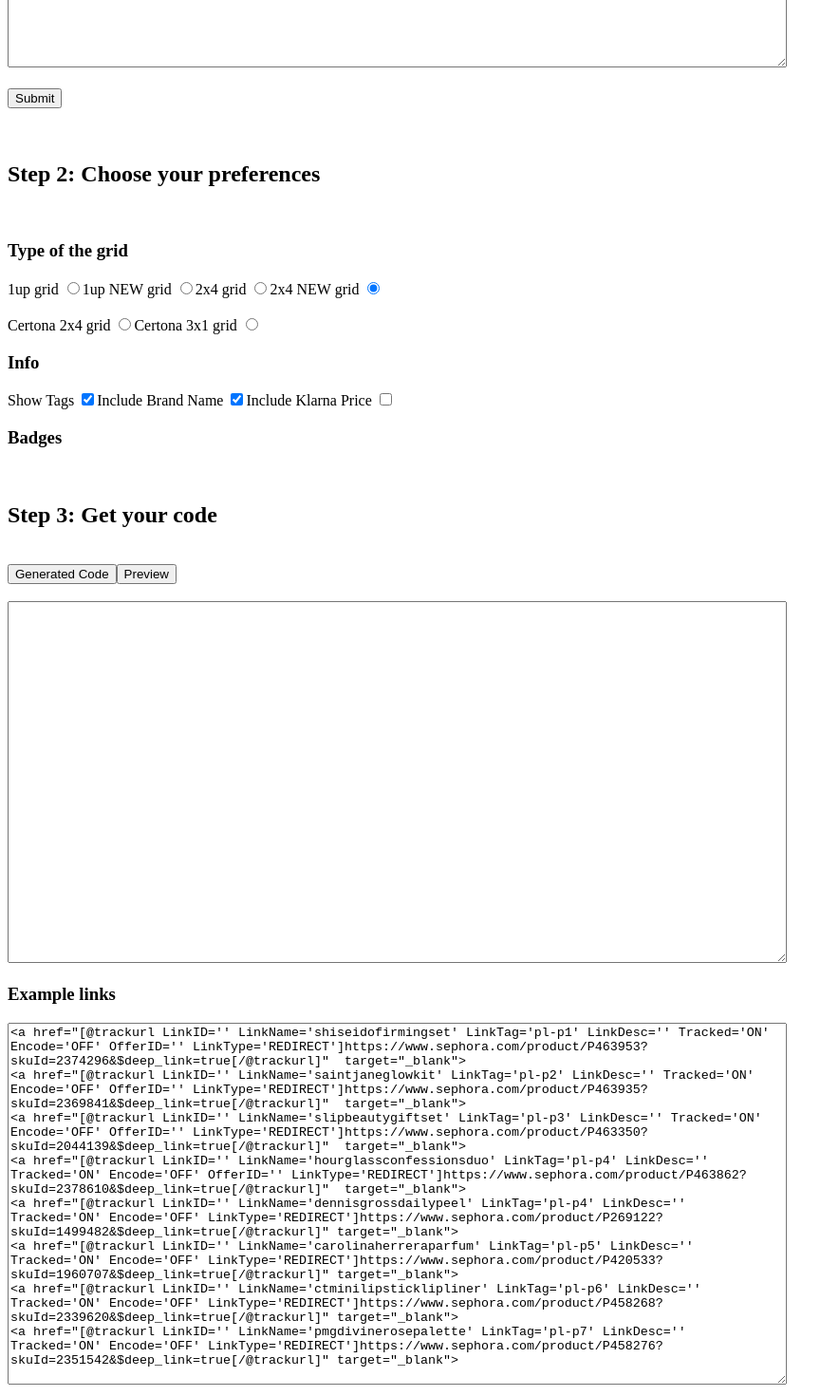
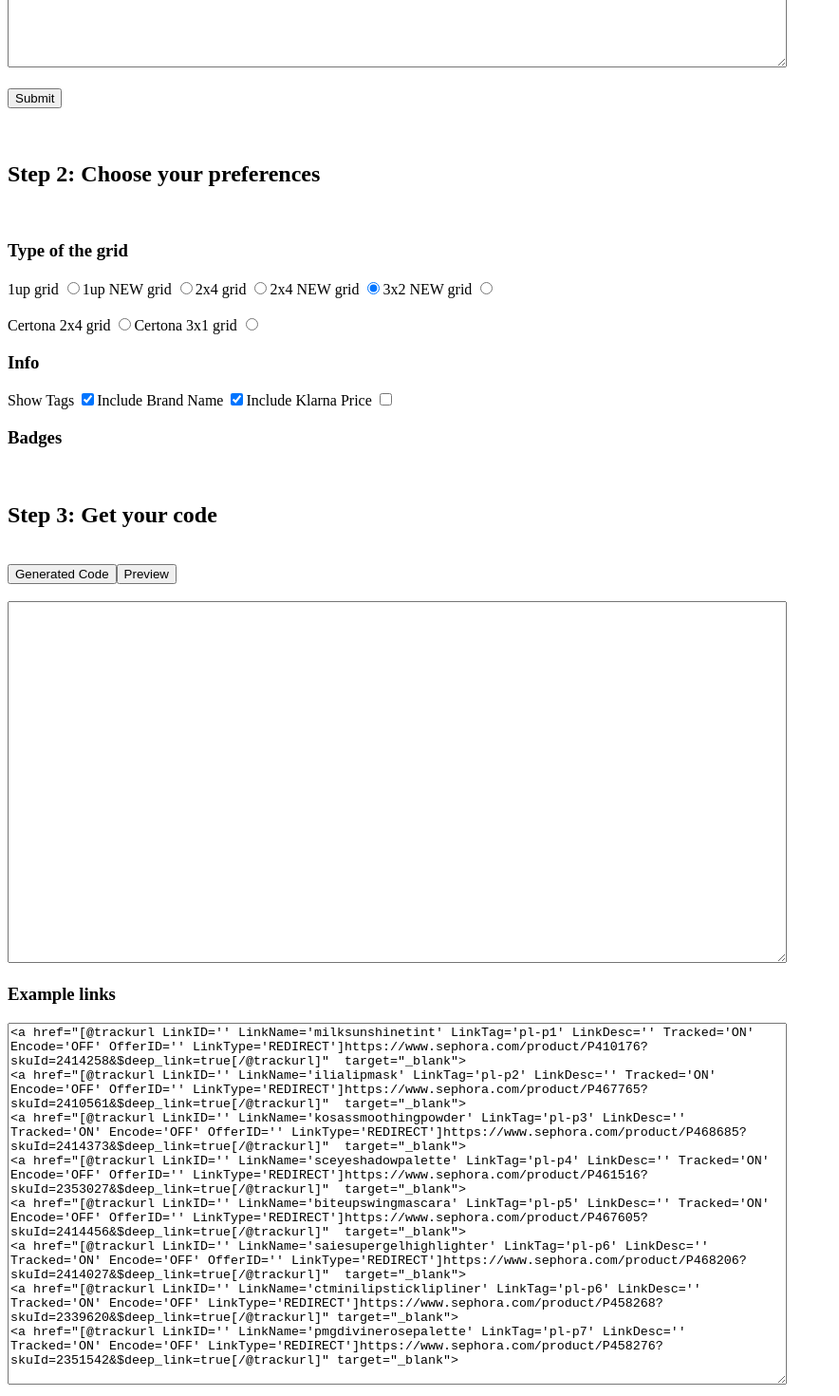
Before and after one commit to rvrita/gridgenerator-react, a React app: page / in a window 1280 px wide. Shown: the part 693-2163 px from the top of the page at 95% size, without its empty margins (0-884 px from the left). Built offline with nearby package versions, Linux system fonts and the light colour scheme; the HTML template or start-up script is replaced by a standard one.

Commit message:
Add 3x2 template

```diff
--- a/client/src/components/App.jsx
+++ b/client/src/components/App.jsx
@@ -7,6 +7,7 @@ import template1up from '../../../templates/template1up';
 import template1upnew from '../../../templates/template1up-new';
 import template2x4 from '../../../templates/template2x4';
 import template2x4new from '../../../templates/template2x4-new';
+import template3x2new from '../../../templates/template3x2-new';
 import templatec2x4 from '../../../templates/templateC2x4';
 import templatec3x1 from '../../../templates/templateC3x1';
 
@@ -178,6 +179,8 @@ class App extends React.Component {
       productsHtml = template2x4(products, showTags, showBrand, showKlarna).replace(/\n\s+\n/g, '\n');
     } else if (products.length > 0 && gridType === 'twobyfournew') {
       productsHtml = template2x4new(products, showTags, showBrand, showKlarna).replace(/\n\s+\n/g, '\n');
+    } else if (products.length > 0 && gridType === 'threebytwonew') {
+      productsHtml = template3x2new(products, showTags, showBrand, showKlarna).replace(/\n\s+\n/g, '\n');
     } else if (gridType === 'ctwobyfour') {
       productsHtml = templatec2x4(certonaTag).replace(/\n\s+\n/g, '\n');
     } else if (gridType === 'cthreebyone') {
@@ -255,6 +258,15 @@ class App extends React.Component {
               grid
               {' '}
               <input type="radio" id="twobyfournew" name="gridType" value="twobyfournew" onChange={this.handleInputChange} checked={gridType === 'twobyfournew'} />
+            </label>
+            <label htmlFor="threebytwonew">
+              3x2
+              {' '}
+              <span className="newtag">NEW</span>
+              {' '}
+              grid
+              {' '}
+              <input type="radio" id="threebytwonew" name="gridType" value="threebytwonew" onChange={this.handleInputChange} checked={gridType === 'threebytwonew'} />
             </label>
             <br />
             <br />
@@ -352,12 +364,12 @@ class App extends React.Component {
               name="links"
               rows="25"
               cols="100"
-              defaultValue={`<a href="[@trackurl LinkID='' LinkName='shiseidofirmingset' LinkTag='pl-p1' LinkDesc='' Tracked='ON' Encode='OFF' OfferID='' LinkType='REDIRECT']https://www.sephora.com/product/P463953?skuId=2374296&$deep_link=true[/@trackurl]"  target="_blank">
-<a href="[@trackurl LinkID='' LinkName='saintjaneglowkit' LinkTag='pl-p2' LinkDesc='' Tracked='ON' Encode='OFF' OfferID='' LinkType='REDIRECT']https://www.sephora.com/product/P463935?skuId=2369841&$deep_link=true[/@trackurl]"  target="_blank">
-<a href="[@trackurl LinkID='' LinkName='slipbeautygiftset' LinkTag='pl-p3' LinkDesc='' Tracked='ON' Encode='OFF' OfferID='' LinkType='REDIRECT']https://www.sephora.com/product/P463350?skuId=2044139&$deep_link=true[/@trackurl]"  target="_blank">
-<a href="[@trackurl LinkID='' LinkName='hourglassconfessionsduo' LinkTag='pl-p4' LinkDesc='' Tracked='ON' Encode='OFF' OfferID='' LinkType='REDIRECT']https://www.sephora.com/product/P463862?skuId=2378610&$deep_link=true[/@trackurl]"  target="_blank">
-<a href="[@trackurl LinkID='' LinkName='dennisgrossdailypeel' LinkTag='pl-p4' LinkDesc='' Tracked='ON' Encode='OFF' LinkType='REDIRECT']https://www.sephora.com/product/P269122?skuId=1499482&$deep_link=true[/@trackurl]" target="_blank">
-<a href="[@trackurl LinkID='' LinkName='carolinaherreraparfum' LinkTag='pl-p5' LinkDesc='' Tracked='ON' Encode='OFF' LinkType='REDIRECT']https://www.sephora.com/product/P420533?skuId=1960707&$deep_link=true[/@trackurl]" target="_blank">
+              defaultValue={`<a href="[@trackurl LinkID='' LinkName='milksunshinetint' LinkTag='pl-p1' LinkDesc='' Tracked='ON' Encode='OFF' OfferID='' LinkType='REDIRECT']https://www.sephora.com/product/P410176?skuId=2414258&$deep_link=true[/@trackurl]"  target="_blank">
+<a href="[@trackurl LinkID='' LinkName='ilialipmask' LinkTag='pl-p2' LinkDesc='' Tracked='ON' Encode='OFF' OfferID='' LinkType='REDIRECT']https://www.sephora.com/product/P467765?skuId=2410561&$deep_link=true[/@trackurl]"  target="_blank">
+<a href="[@trackurl LinkID='' LinkName='kosassmoothingpowder' LinkTag='pl-p3' LinkDesc='' Tracked='ON' Encode='OFF' OfferID='' LinkType='REDIRECT']https://www.sephora.com/product/P468685?skuId=2414373&$deep_link=true[/@trackurl]"  target="_blank">
+<a href="[@trackurl LinkID='' LinkName='sceyeshadowpalette' LinkTag='pl-p4' LinkDesc='' Tracked='ON' Encode='OFF' OfferID='' LinkType='REDIRECT']https://www.sephora.com/product/P461516?skuId=2353027&$deep_link=true[/@trackurl]"  target="_blank">
+<a href="[@trackurl LinkID='' LinkName='biteupswingmascara' LinkTag='pl-p5' LinkDesc='' Tracked='ON' Encode='OFF' OfferID='' LinkType='REDIRECT']https://www.sephora.com/product/P467605?skuId=2414456&$deep_link=true[/@trackurl]"  target="_blank">
+<a href="[@trackurl LinkID='' LinkName='saiesupergelhighlighter' LinkTag='pl-p6' LinkDesc='' Tracked='ON' Encode='OFF' OfferID='' LinkType='REDIRECT']https://www.sephora.com/product/P468206?skuId=2414027&$deep_link=true[/@trackurl]"  target="_blank">
 <a href="[@trackurl LinkID='' LinkName='ctminilipsticklipliner' LinkTag='pl-p6' LinkDesc='' Tracked='ON' Encode='OFF' LinkType='REDIRECT']https://www.sephora.com/product/P458268?skuId=2339620&$deep_link=true[/@trackurl]" target="_blank">
 <a href="[@trackurl LinkID='' LinkName='pmgdivinerosepalette' LinkTag='pl-p7' LinkDesc='' Tracked='ON' Encode='OFF' LinkType='REDIRECT']https://www.sephora.com/product/P458276?skuId=2351542&$deep_link=true[/@trackurl]" target="_blank">`}
             />
--- /dev/null
+++ b/templates/template3x2-new.js
@@ -0,0 +1,65 @@
+import displayKlarnaPrice from './snippets';
+
+/* eslint-disable no-else-return */
+export default function template3x2(products, showTags, showBrand, showKlarna) {
+  function productCell(p, tags, klarna) {
+    return `<table width="200" border="0" cellspacing="0" cellpadding="0" align="center">
+        <tr>
+          <td valign="top">
+            ${p.imageLink}
+              <img alt="${p.productName}" border="0" height="200" src="https://www.sephora.com/productimages/sku/s${p.skuId}-main-hero.jpg?${p.badge.value}imwidth=450" style="display:block; margin: 10px 0;" width="200"/>
+            </a>
+          </td>
+        </tr>
+        <tr>
+        ${showKlarna ? `
+          <td style="line-height:25px;padding-top:10px;font-family:Helvetica, Arial, sans-serif; font-size:20px;">` : `
+          <td style="line-height:25px;padding-bottom:70px;padding-top:10px;font-family:Helvetica, Arial, sans-serif; font-size:20px;">`}
+            ${p.textLink}
+            ${(showTags && tags) && `
+              <p style="font-size:16px;color:#C0143C;line-height:20px;margin-bottom:10px;margin-top:0px;">
+                <b>${tags}</b>
+              </p>`}
+              <span style="letter-spacing:0.01em; color:#000000;">
+                ${showBrand ? `<b>${p.brandName}</b><br/>` : ''}${p.productName}, ${(p.salePrice) ? `<s>${p.price}</s> <span style="color:red">${p.salePrice}</span>` : p.price} ${p.valuePrice || ''}
+              </span>
+              ${showKlarna ? `
+              <span style="letter-spacing:0.01em; color:gray;"><br/>Or pay in 4 interest-free payments of $${klarna}</span>` : ''}
+            </a>
+          </td>
+        </tr>
+        ${showKlarna ? `
+        <tr>
+          <td style="padding-bottom:70px;">
+            <img src="http://images.harmony.epsilon.com/ContentHandler/images?id=8fb824b4-e467-4831-b531-1e37d63881fd" width="76" height="30" border="0" style="display:block;" alt="Klarna">
+          </td>
+        </tr>` : ''}
+      </table>`;
+  }
+
+  return `<!-- grid gen -->
+<table width="700" border="0" cellspacing="0" cellpadding="0" align="center">
+  ${products.map((p, index) => {
+    const tags = p.tags.join('&nbsp;· ');
+    const klarna = displayKlarnaPrice(p.price);
+    if (index % 3 === 0) {
+      return `
+  <tr>
+    <td valign="top" style="padding-left:30px;">
+      ${productCell(p, tags, klarna)}
+    </td>`;
+    } else if (index % 3 === 1) {
+      return `
+    <td valign="top" style="padding:0 20px;">
+      ${productCell(p, tags, klarna)}
+    </td>`;
+    } else {
+      return `
+    <td valign="top" style="padding-right:30px;">
+      ${productCell(p, tags, klarna)}
+    </td>
+  </tr>`;
+    }
+  }).join('')}
+  </table>`;
+}
```
